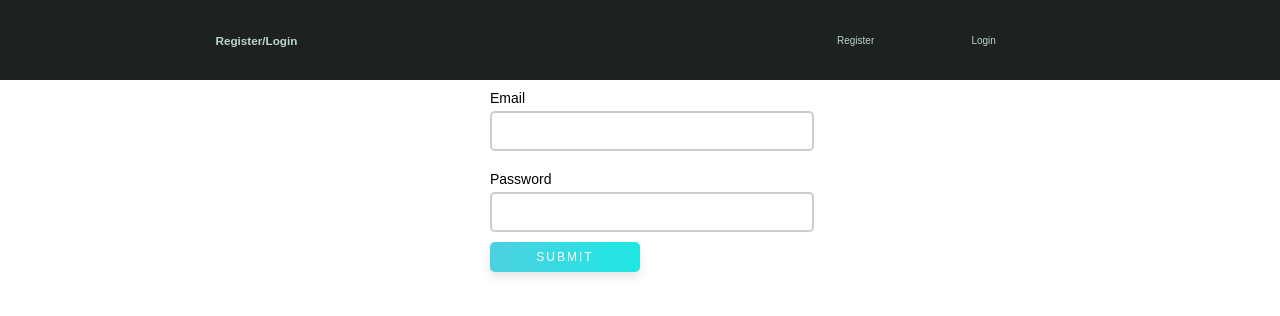
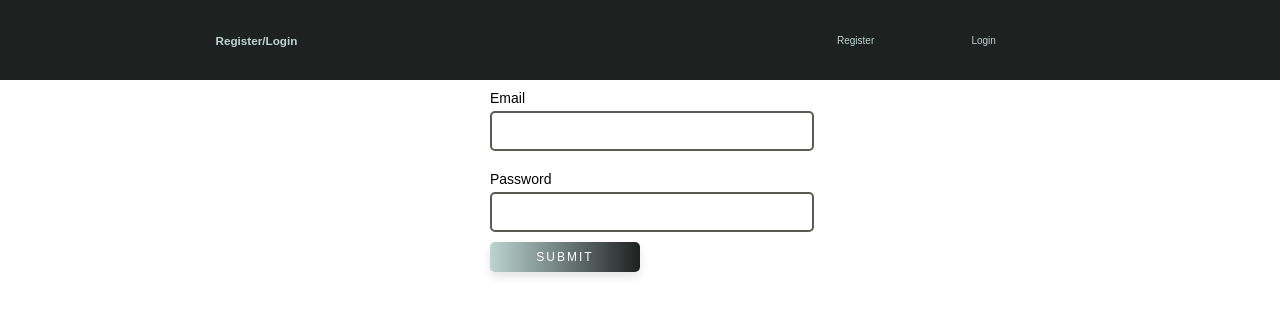
Before and after one commit to bw-anywhere-fitness-1-1/Front-End, a React (Create React App) app in the folder anywhere-fitness/: page / in a window 1280 px wide. Shown: the top 316 px of the page. Built offline with nearby package versions, Linux system fonts and the light colour scheme.

Commit message:
Pushing new changes

```diff
--- a/anywhere-fitness/src/components/class-card.js
+++ b/anywhere-fitness/src/components/class-card.js
@@ -1,4 +1,4 @@
-import React, { useState } from 'react'
+import React from 'react'
 
 function ClassCard(props) {
 
--- a/anywhere-fitness/src/components/client-dashboard.js
+++ b/anywhere-fitness/src/components/client-dashboard.js
@@ -5,7 +5,7 @@ const CDashboard = () => {
     return (
         <div>
             <h1>Hi</h1>
-            {/* <ClassCard /> */}
+            <ClassCard />
         </div>
     )
 }
--- a/anywhere-fitness/src/components/workout-list.js
+++ b/anywhere-fitness/src/components/workout-list.js
@@ -1,5 +1,5 @@
 import React, { useState } from 'react'
-import CreateClass from './create-class'
+import ClassCard from './class-card'
 
 const WorkoutCard = () => {
     const [classes, setClasses] = useState([]);
--- a/anywhere-fitness/src/styles.css
+++ b/anywhere-fitness/src/styles.css
@@ -43,7 +43,7 @@ textarea {
   margin: 5px 0 0;
   display: block;
   width: 100%;
-  border: 2px solid rgba(0, 0, 0, 0.2);
+  border: 2px solid #5a5c51;
   border-radius: 5px;
   padding: 10px;
   transition: all 0.3s;
@@ -58,12 +58,12 @@ select {
 
 select:focus {
   outline: none;
-  border-color: #1ee7e2;
+  border-color:  #bcd5d1;
 }
 
 input:focus {
   outline: none;
-  border-color: #1ee7e2;
+  border-color: #5a5c51;
 }
 
 input:placeholder {
@@ -80,16 +80,16 @@ button {
   border-radius: 5px;
   letter-spacing: 2px;
   outline: none;
-  background-color: #4dd0e1;
-  background-image: linear-gradient(to right, #4dd0e1, #1ee7e2);
+  background-color: #1d2120;
+  background-image: linear-gradient(to right, #bcd5d1, #1d2120);
   color: #fff;
   cursor: pointer;
   box-shadow: 0 5px 10px rgba(0, 0, 0, 0.1);
 }
 
 button:hover {
-  background-image: none;
-  background-color: #4dd0e1;
+  background-image: #1d2120;
+  background-color: #bcd5d1;
   box-shadow: 0 5px 12px rgba(0, 0, 0, 0.3);
 }
 
@@ -103,7 +103,7 @@ button:disabled {
 
 .error {
   font-size: 1.2rem;
-  color: red;
+  color: crimson;
 }
 
 .terms {
```
